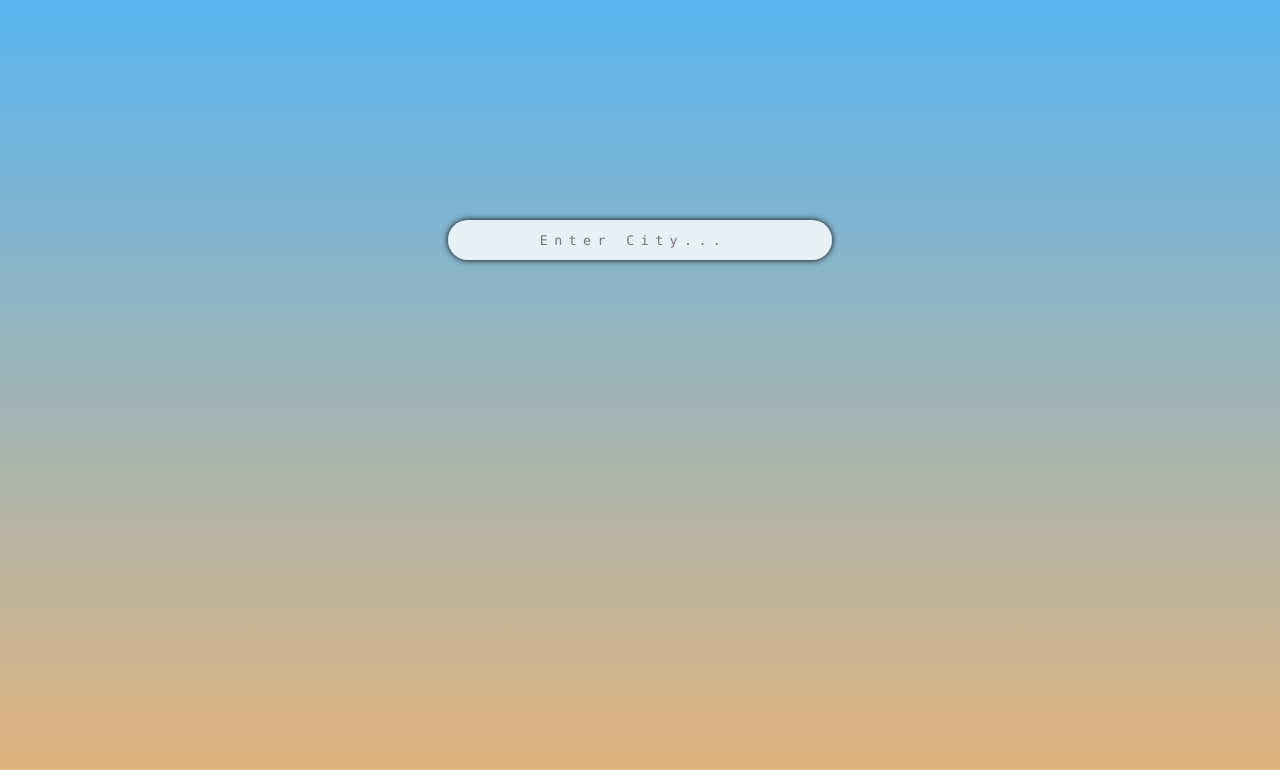
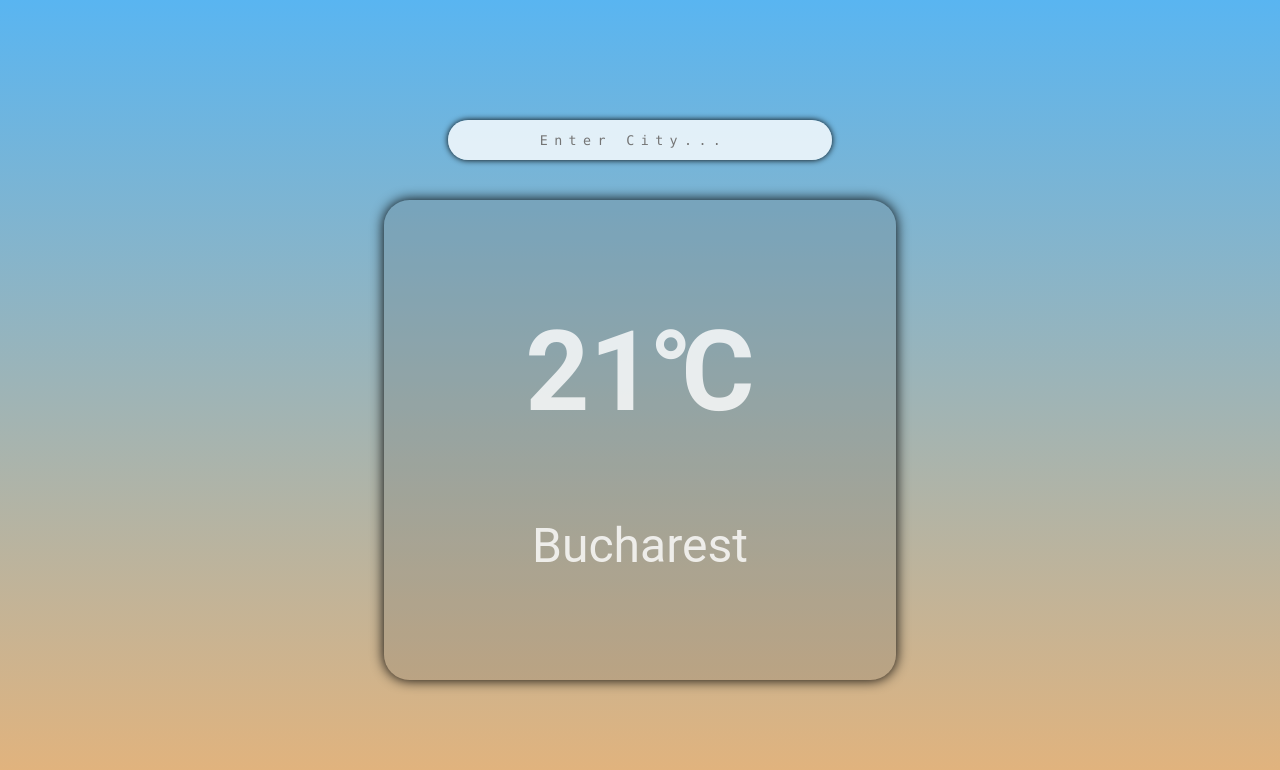
Before and after one commit to vladboj/weather-app, a plain HTML site: page index.html in a window 1280 px wide. Drawn offline with Linux system fonts and the light colour scheme.

Commit message:
style the output

```diff
--- a/index.html
+++ b/index.html
@@ -8,7 +8,10 @@
 </head>
 <body>
     <input type="search" placeholder="Enter City..." >
-    <div class="output"></div>
+    <div class="output">
+        <div class="temperature">21&#8451;</div>
+        <div class="city">Bucharest</div>
+    </div>
     <script src="./script.js"></script>
 </body>
 </html>
--- a/style.css
+++ b/style.css
@@ -8,8 +8,10 @@ body {
   background-image: linear-gradient(to bottom, #59b5f1, #e6b379);
   background-attachment: fixed;
   display: flex;
+  flex-direction: column;
   justify-content: center;
   align-items: center;
+  gap: 5vh;
   width: 100vw;
   height: 100vh;
 }
@@ -17,7 +19,6 @@ body {
 input {
   width: 30vw;
   height: 5vh;
-  margin-top: -40vh;
   border-radius: 5vw;
   padding: 1vw 2vw;
   border-style: none;
@@ -37,3 +38,31 @@ input:focus {
   background-color: hsl(0, 0%, 100%);
   box-shadow: 0 0 2vw;
 }
+
+div.output {
+  width: 40vw;
+  height: 60vh;
+  background-color: rgba(102, 102, 102, 0.2);
+  box-shadow: 0 0 1vw;
+  border-radius: 2vw;
+
+  display: flex;
+  flex-direction: column;
+  justify-content: center;
+  align-items: center;
+  gap: 10vh;
+}
+
+div.output > div {
+  font-family: Roboto, sans-serif;
+  color: hsla(0, 0%, 100%, 0.8);
+}
+
+div.output > div.temperature {
+  font-size: 7em;
+  font-weight: 600;
+}
+
+div.output > div.city {
+  font-size: 3em;
+}
```
